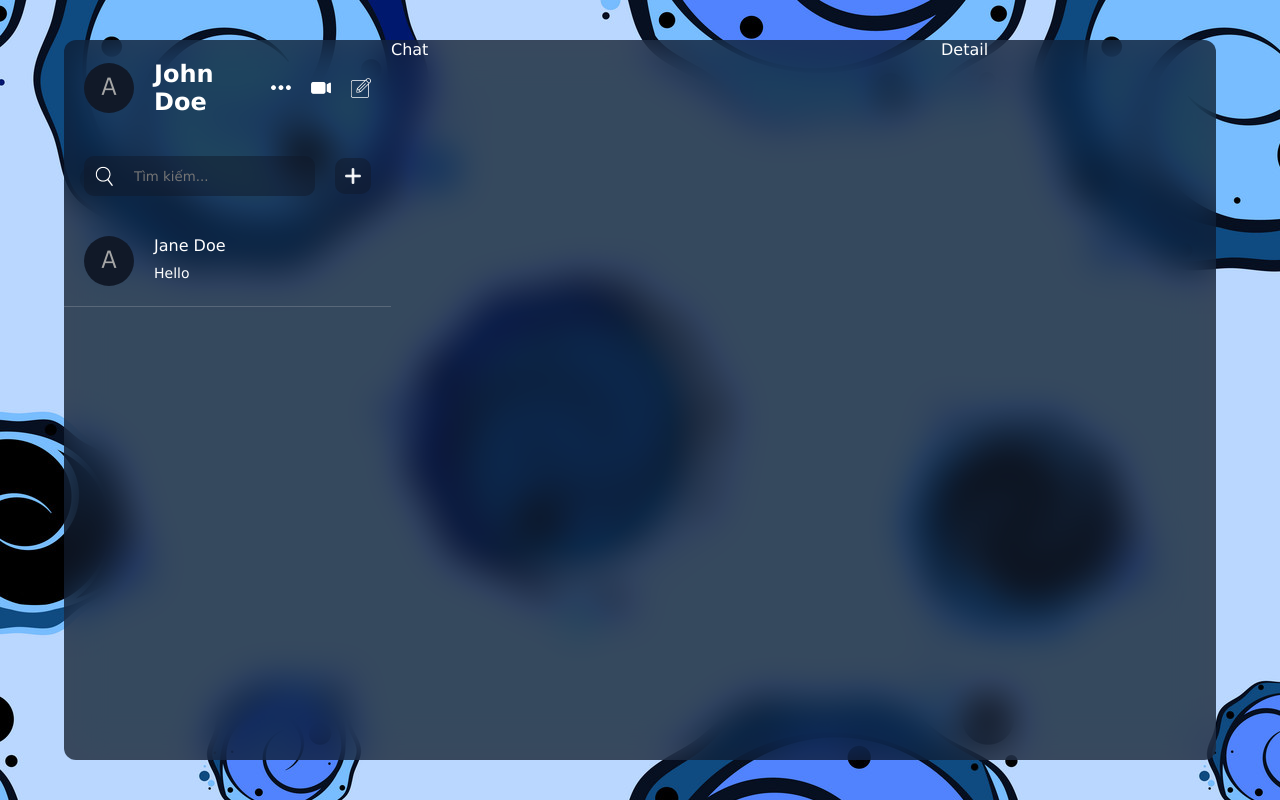
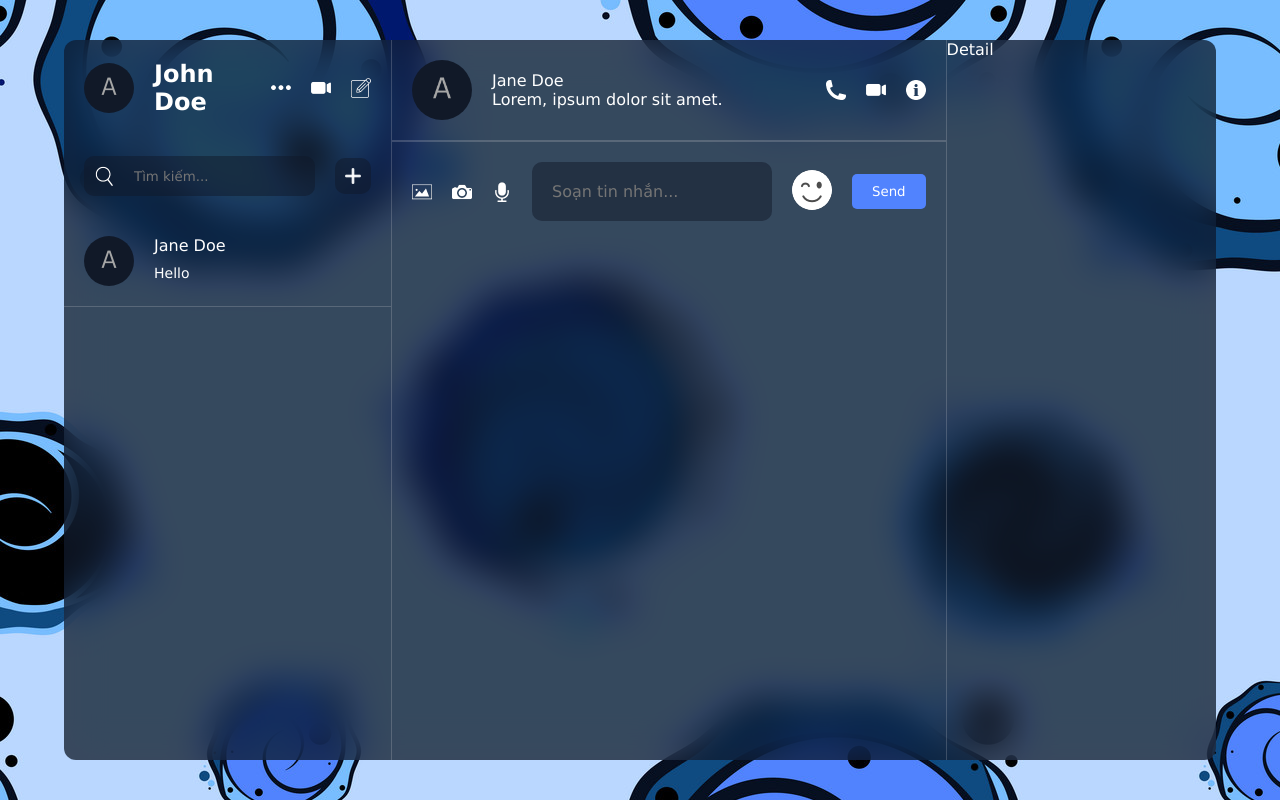
Before and after one commit to ThanhDuy2024/Wibu-Chat-App, a React (Vite) app: page / in a window 1280 px wide. Built offline with nearby package versions, Linux system fonts and the light colour scheme.

Commit message:
React Chat Component Design

```diff
--- a/package.json
+++ b/package.json
@@ -10,6 +10,7 @@
     "preview": "vite preview"
   },
   "dependencies": {
+    "emoji-picker-react": "^4.12.0",
     "react": "^18.2.0",
     "react-dom": "^18.2.0"
   },
--- a/src/components/chat/Chat.jsx
+++ b/src/components/chat/Chat.jsx
@@ -2,7 +2,35 @@
 
 const Chat = () => {
     return (
-        <div className="chat">Chat</div>
+        <div className="chat">
+            <div className="top">
+                <div className="user">
+                    <img src="./avatar.png" alt="" />
+                    <div className="texs">
+                        <span>Jane Doe</span>
+                        <p>Lorem, ipsum dolor sit amet.</p>
+                    </div>
+                </div>
+                <div className="icons">
+                    <img src="./phone.png" alt="" />
+                    <img src="./video.png" alt="" />
+                    <img src="./info.png" alt="" />
+                </div>
+            </div>
+            <div className="center"></div>
+            <div className="bottom">
+                <div className="icons">
+                    <img src="./img.png" alt="" />
+                    <img src="./camera.png" alt="" />
+                    <img src="./mic.png" alt="" />
+                </div>
+                <input type="text" placeholder='Soạn tin nhắn...'/>
+                <div className="emoji">
+                    <img src="./emoji.png" alt="" />
+                </div>
+                <button className='sendButton'>Send</button>
+            </div>
+        </div>
     )
 }
 
--- a/src/components/chat/chat.css
+++ b/src/components/chat/chat.css
@@ -1,3 +1,95 @@
 .chat {
     flex: 2;
+    border-left: 1px solid #dddddd35;
+    border-right: 1px solid #dddddd35;
+    height: 100%;
+
+    .top {
+        padding: 20px;
+        display: flex;
+        align-items: center;
+        justify-content: space-between;
+        border-bottom: 1px solid #dddddd35;
+
+        .user{
+            display: flex;
+            align-items: center;
+            gap: 20px;
+
+            img {
+                width: 60px;
+                height: 60px;
+                border-radius: 50%;
+                object-fit: cover;
+            }
+
+            .texts {
+                display: flex;
+                flex-direction: column;
+                gap: 5px;
+
+                span{
+                    font-size: 18px;
+                    font-weight: bold;
+                }
+
+                p{
+                    font-size: 14px;
+                    font-weight: 300;
+                    color: #a5a5a5;
+                }
+            }
+        }
+
+        .icons {
+            display: flex;
+            gap: 20px;
+
+            img {
+                width: 20px;
+                height: 20px;
+                cursor: pointer;
+            }
+        }
+    }
+
+    .center{}
+    .bottom{
+        padding: 20px;
+        display: flex;
+        align-items: center;
+        justify-content: space-between;
+        border-top: 1px solid #dddddd35;
+        gap: 20px;
+
+        .icons {
+            display: flex;
+            gap: 20px;
+
+            img {
+                width: 20px;
+                height: 20px;
+                cursor: pointer;
+            }
+        }
+
+        input {
+            flex: 1;
+            background-color: rgba(17, 25, 40, 0.5);
+            border: none;
+            outline: none;
+            padding: 20px;
+            border-radius: 10px;
+            font-size: 16px;
+        }
+
+        .sendButton {
+            background-color: #5183fe;
+            color: white;
+            padding: 10px 20px;
+            border-radius: 5px;
+            cursor: pointer;
+            border: none;
+        }
+    }
 }
```
Also changed, not shown: 1 other file (tests, documents, lock files or other folders).
